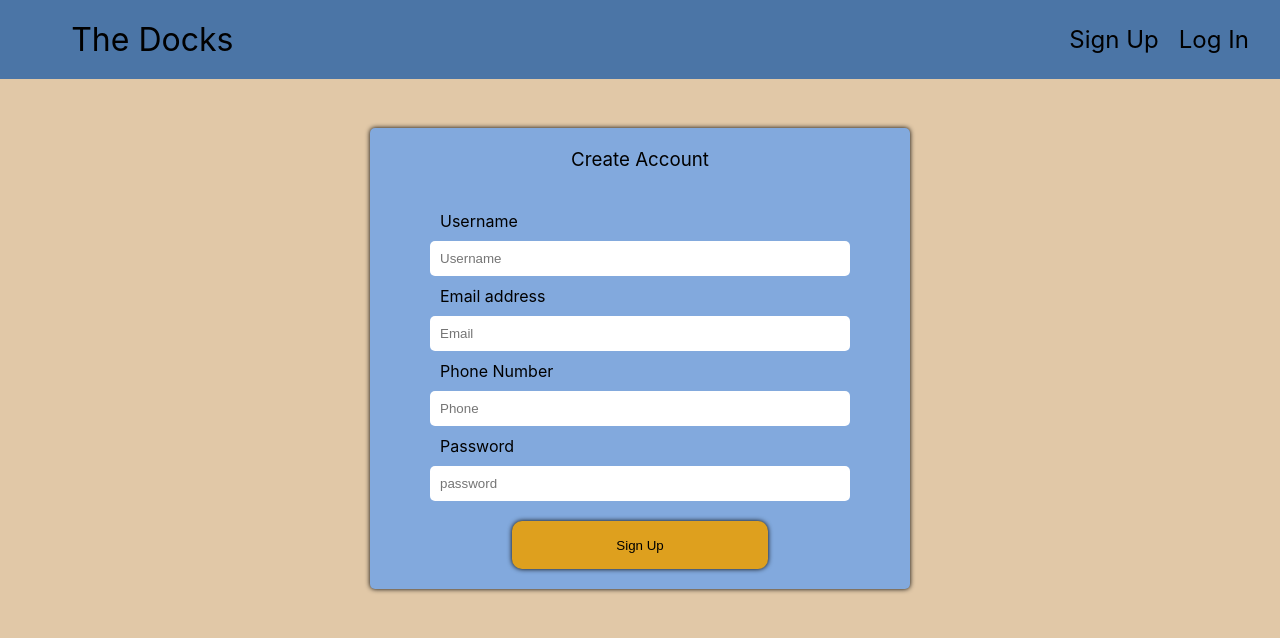
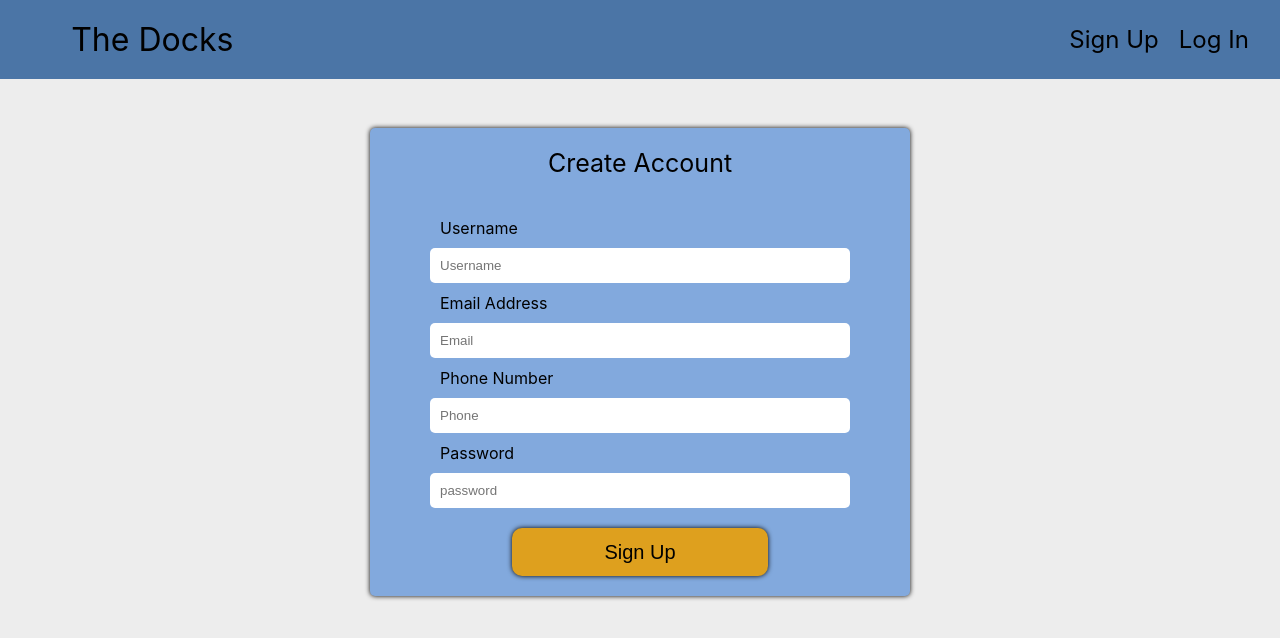
Before and after one commit to MattMoyka/The-Dock, a React (Create React App) app in the folder client/: page /signup in a window 1280 px wide. Shown: the top 638 px of the page. Built offline with nearby package versions, Linux system fonts and the light colour scheme.

Commit message:
first draft on final changes MVP, added size to buttons and margin to pages

```diff
--- a/client/src/components/Nav/Nav.css
+++ b/client/src/components/Nav/Nav.css
@@ -8,6 +8,7 @@
   position: fixed;
   width: 100%;
   top: 0;
+  z-index: 1;
 }
 
 .nav-links {
--- a/client/src/screens/AddItem/AddItem.css
+++ b/client/src/screens/AddItem/AddItem.css
@@ -2,6 +2,12 @@
   display: flex;
   justify-content: center;
   margin-top: 5%;
+  background-color: #EDEDEDF0;
+  /* height: 100vh; */
+}
+
+body {
+  background-color: #EDEDEDF0;
 }
 
 .create-form {
@@ -73,13 +79,12 @@
   border-radius: 10px;
   height: 48px;
   width: 25vw;
-
+  font-size: 20px;
   box-shadow: 0px 0px 5px black;
   margin-top: 10px;
 }
 .submit-button:hover {
   border-style: solid;
-  font-size: 20px;
 }
 
 @media only screen and (max-width: 600px) {
--- a/client/src/screens/Details/Details.css
+++ b/client/src/screens/Details/Details.css
@@ -1,10 +1,11 @@
 .detailsparent-div {
   display: flex;
   flex-direction: row;
-  /* height: 100vh; */
+  height: 100vh;
   padding: 5%;
   background-color: #edededf0;
   text-align: start;
+  margin-top: 78px;
 }
 .h1-details {
   font-size: 26px;
@@ -48,6 +49,7 @@
   margin: 70px;
   margin-top: 0px;
   align-items: flex-start;
+
 }
 .top-detail {
   display: flex;
--- a/client/src/screens/EditItem/EditItem.css
+++ b/client/src/screens/EditItem/EditItem.css
@@ -74,14 +74,13 @@
   border-radius: 10px;
   height: 48px;
   width: 25vw;
-
+  font-size: 20px;
   box-shadow: 0px 0px 5px black;
   margin: 10px;
 }
 .submit-button-edit:hover,
 .delete-button-edit:hover {
   border-style: solid;
-  font-size: 20px;
 }
 
 .delete-button-edit {
--- a/client/src/screens/Landing/Landing.css
+++ b/client/src/screens/Landing/Landing.css
@@ -1,9 +1,9 @@
 .main-container {
-  background-color: #fffaf1;
+  background-color: #EDEDEDF0;
 }
 
 .landing {
-  background-color: #fffaf1;
+  background-color: #EDEDEDF0;
   height: 90vh;
   display: flex;
   justify-content: space-around;
--- a/client/src/screens/Listing/Listing.css
+++ b/client/src/screens/Listing/Listing.css
@@ -6,9 +6,7 @@
     gap: 30px;
     flex-wrap: wrap;
 } */
-body{
-  background: rgb(225, 200, 167);
-}
+
 .desc-font{
 font-weight: bold;
 font-size: medium;
@@ -21,6 +19,12 @@ color: white;
   grid-template-columns: 1fr 1fr 1fr;
   justify-items: center;
   gap: 20px;
+  margin-top: 3%;
+}
+
+.listing-title {
+  margin-top: 78px;
+  background-color: #EDEDEDF0;
 }
 
 .itemCards {
--- a/client/src/screens/Listing/Listing.jsx
+++ b/client/src/screens/Listing/Listing.jsx
@@ -19,6 +19,7 @@ export default function Listing(props) {
 
   return (
     <Layout user={props.user}>
+      <div className="listing-title">
       <h1 className='page-title'>Select An Item</h1>
       <div className="listings">
         {items.map(item => {
@@ -38,6 +39,7 @@ export default function Listing(props) {
           )
         })}
       </div>
+        </div>
     </Layout>
   )
 }
--- a/client/src/screens/SignUp/Signup.css
+++ b/client/src/screens/SignUp/Signup.css
@@ -2,6 +2,8 @@
   display: flex;
   flex-flow: column nowrap;
   margin: 0 auto;
+  background: #edededf0;
+  height: 100vh;
 }
 
 h3 {
@@ -52,8 +54,12 @@ label {
   width: 20vw;
   box-shadow: 0px 0px 5px black;
   margin-top: 20px;
+  font-size: 20px;
 }
 .submit-button-sign-up:hover {
   border-style: solid;
-  font-size: 20px;
 }
+
+#signup-title {
+  font-size: 25px;
+}
--- a/client/src/screens/SignUp/Signup.jsx
+++ b/client/src/screens/SignUp/Signup.jsx
@@ -66,7 +66,7 @@ export default function SignUp(props) {
     <Layout>
       <div className="form-div">
         <form className="form-sign-up" onSubmit={onSignUp}>
-          <h3>Create Account</h3>
+          <h3 id="signup-title">Create Account</h3>
 
           <div className="inputs">
             <label>Username</label>
@@ -81,7 +81,7 @@ export default function SignUp(props) {
             />
           </div>
           <div className="inputs">
-            <label>Email address</label>
+            <label>Email Address</label>
             <input
               required
               className="input"
--- a/client/src/screens/Signin/Signin.css
+++ b/client/src/screens/Signin/Signin.css
@@ -52,8 +52,12 @@ label {
   width: 20vw;
   box-shadow: 0px 0px 5px black;
   margin-top: 20px;
+  font-size: 20px;
 }
 .submit-button-sign-in:hover {
   border-style: solid;
-  font-size: 20px;
 }
+
+#signin-title {
+  font-size: 25px;
+}
--- a/client/src/screens/Signin/Signin.jsx
+++ b/client/src/screens/Signin/Signin.jsx
@@ -62,7 +62,7 @@ export default function Signin(props) {
     <Layout>
       <div className="form-div">
         <form className="form-sign-in" onSubmit={onSignIn}>
-          <h3>Sign In</h3>
+          <h3 id="signin-title">Login to Your Account</h3>
           <div className="inputs">
             <label>Email</label>
             <input
```
